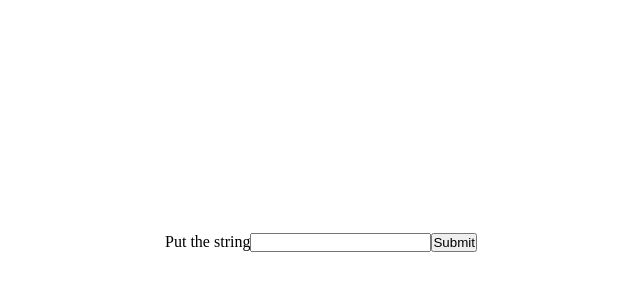
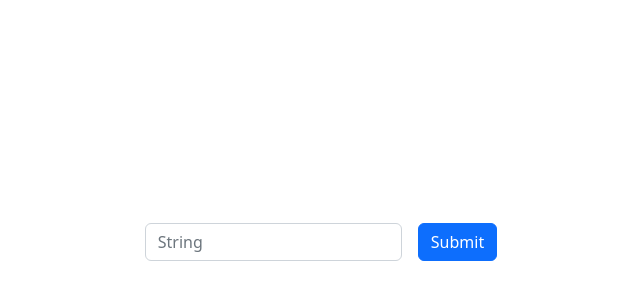
Before and after one commit to ClouddCoder/duplicate-character-remover, a Next.js app: page / in a window 1280 px wide. Shown: the part 158-458 px from the top of the page, without its empty margins (319-959 px from the left). Built offline with nearby package versions, Linux system fonts and the light colour scheme.

Commit message:
Install bootstrap and change style of the input Screen

```diff
--- a/package.json
+++ b/package.json
@@ -9,6 +9,7 @@
     "lint": "next lint"
   },
   "dependencies": {
+    "bootstrap": "5.2.3",
     "eslint": "8.37.0",
     "eslint-config-next": "13.2.4",
     "next": "13.2.4",
--- a/src/components/InputScreen.jsx
+++ b/src/components/InputScreen.jsx
@@ -1,10 +1,25 @@
 function InputScreen({ onHandleSubmit, onString, onHandleChange }) {
   return (
     <div id="user-input-container">
-      <form id="user-input-form" onSubmit={onHandleSubmit}>
-        <label htmlFor="string">Put the string</label>
-        <input id="string" type="text" value={onString} onChange={onHandleChange} />
-        <button>Submit</button>
+      <form className="row gy-2 gx-3 align-items-center" onSubmit={onHandleSubmit}>
+        <div className="col-auto">
+          <label className="visually-hidden" htmlFor="autoSizingInput">
+            String
+          </label>
+          <input
+            type="text"
+            className="form-control"
+            id="autoSizingInput"
+            placeholder="String"
+            value={onString}
+            onChange={onHandleChange}
+          />
+        </div>
+        <div className="col-auto">
+          <button type="submit" className="btn btn-primary">
+            Submit
+          </button>
+        </div>
       </form>
     </div>
   );
--- a/src/pages/_app.js
+++ b/src/pages/_app.js
@@ -1,5 +1,11 @@
-import '@/styles/globals.css'
+import { useEffect } from "react";
+import "@/styles/globals.css";
+import "bootstrap/dist/css/bootstrap.min.css";
 
 export default function App({ Component, pageProps }) {
-  return <Component {...pageProps} />
+  useEffect(() => {
+    typeof document !== undefined ? require("bootstrap/dist/js/bootstrap") : null;
+  }, []);
+
+  return <Component {...pageProps} />;
 }
```
Also changed, not shown: 1 other file (tests, documents, lock files or other folders).
